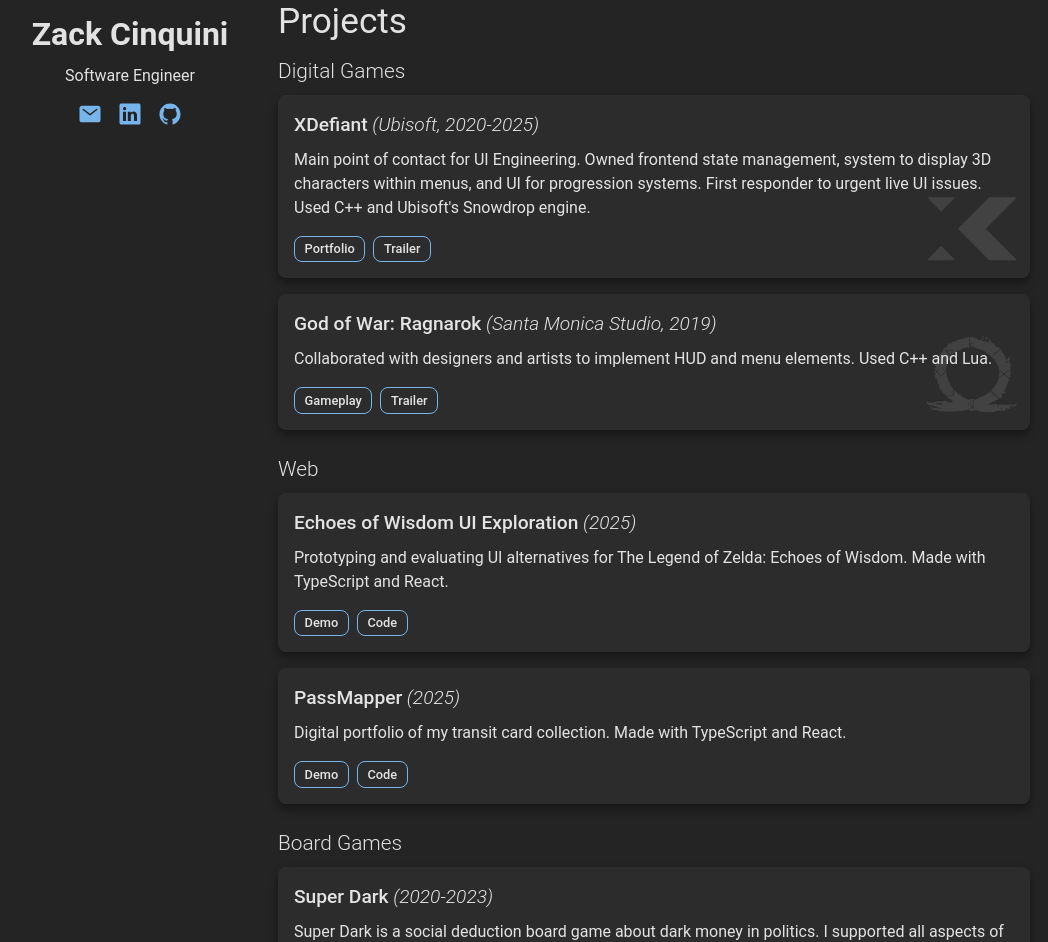
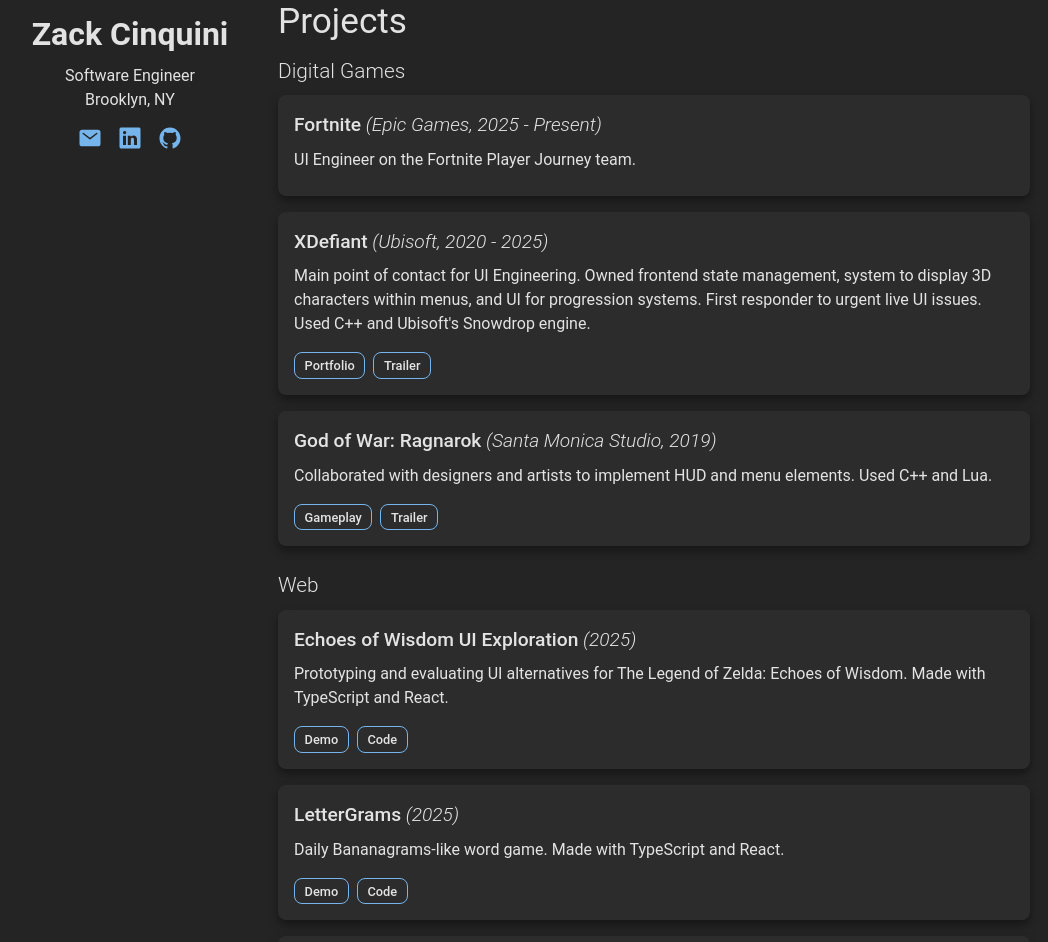
Before and after one commit to zack5/zack5.github.io, a React (Vite) app: page / in a window 1280 px wide. Shown: the part 250-1192 px from the top of the page, without its empty margins (110-1158 px from the left). Built offline with nearby package versions, Linux system fonts and the light colour scheme.

Commit message:
Adds lettergrams and epic

```diff
--- a/src/components/About.tsx
+++ b/src/components/About.tsx
@@ -3,7 +3,7 @@ export default function About() {
     <section className="about" aria-labelledby="about-heading">
       <h2 id="about-heading">About</h2>
       <p>I'm a programmer who loves creating organized and intuitive user experiences. For the past five years, I've been building interfaces in multiplayer, multiplatform video games.</p>
-      <p>I graduated from Stanford University in 2020 with MS and BS degrees in Computer Science. Please feel free to look at my <a href="/Zack Cinquini 2025.pdf" aria-label="Download resume (PDF)">resume</a> or to <a href="mailto:isaac.cinquini@gmail.com">reach out</a>!</p>
+      <p>I graduated from Stanford University in 2020 with MS and BS degrees in Computer Science. Please feel free to look at my <a href="/Zack Cinquini 2025.pdf" aria-label="Download resume (PDF)">resume</a> or <a href="mailto:isaac.cinquini@gmail.com">reach out</a>!</p>
     </section>
   );
 }
--- a/src/components/Project.tsx
+++ b/src/components/Project.tsx
@@ -13,7 +13,7 @@ export default function Project({ name, logo, description, subtitle, links }:
         {!!links && <nav className="project-links" aria-label="Project links">{links}</nav>}
       </div>
       {!!logo && <div className="project-logo" aria-hidden="true">
-        {logo}
+        {/* {logo} */}
       </div>}
     </article>
   );
--- a/src/components/Projects.tsx
+++ b/src/components/Projects.tsx
@@ -13,15 +13,20 @@ export default function Projects() {
       <div className="projects">
         <h3 id="digital-games">Digital Games</h3>
         <Project
+          name="Fortnite"
+          subtitle="Epic Games, 2025 - Present"
+          description="UI Engineer on the Fortnite Player Journey team."
+        />
+        <Project
           name="XDefiant"
-          subtitle="Ubisoft, 2020-2025"
+          subtitle="Ubisoft, 2020 - 2025"
           logo={<LogoXDefiant />}
           description="Main point of contact for UI Engineering. Owned frontend state management, system to display 3D characters within menus, and UI for progression systems. First responder to urgent live UI issues. Used C++ and Ubisoft's Snowdrop engine."
           links={[
-            <Link to="/xdefiant" aria-label="View XDefiant portfolio">
+            <Link key="portfolio" to="/xdefiant" aria-label="View XDefiant portfolio">
               <button>Portfolio</button>
             </Link>,
-            <a href="https://www.youtube.com/watch?v=NoNpmAzGyB8" aria-label="Watch XDefiant trailer">
+            <a key="trailer" href="https://www.youtube.com/watch?v=NoNpmAzGyB8" aria-label="Watch XDefiant trailer">
               <button>Trailer</button>
             </a>
           ]}
@@ -32,10 +37,10 @@ export default function Projects() {
           logo={<LogoRagnarok />}
           description="Collaborated with designers and artists to implement HUD and menu elements. Used C++ and Lua."
           links={[
-            <a href="https://youtu.be/fERuzCJuuaA?si=tXIM1V63RejpnJVa" aria-label="Watch God of War: Ragnarok gameplay">
+            <a key="gameplay" href="https://youtu.be/fERuzCJuuaA?si=tXIM1V63RejpnJVa" aria-label="Watch God of War: Ragnarok gameplay">
               <button>Gameplay</button>
             </a>,
-            <a href="https://www.youtube.com/watch?v=g1wr0DfV73E" aria-label="Watch God of War: Ragnarok trailer">
+            <a key="trailer" href="https://www.youtube.com/watch?v=g1wr0DfV73E" aria-label="Watch God of War: Ragnarok trailer">
               <button>Trailer</button>
             </a>
           ]}
@@ -46,10 +51,23 @@ export default function Projects() {
           description="Prototyping and evaluating UI alternatives for The Legend of Zelda: Echoes of Wisdom. Made with TypeScript and React. "
           subtitle="2025"
           links={[
-            <a href="https://echoes-of-wisdom-ui.netlify.app/" aria-label="View Echoes of Wisdom UI Exploration demo">
+            <a key="demo" href="https://echoes-of-wisdom-ui.netlify.app/" aria-label="View Echoes of Wisdom UI Exploration demo">
               <button>Demo</button>
             </a>,
-            <a href="https://github.com/zack5/echoes-of-wisdom-ui" aria-label="View Echoes of Wisdom UI Exploration source code">
+            <a key="code" href="https://github.com/zack5/echoes-of-wisdom-ui" aria-label="View Echoes of Wisdom UI Exploration source code">
+              <button>Code</button>
+            </a>,
+          ]}
+        />
+        <Project
+          name="LetterGrams"
+          description="Daily Bananagrams-like word game. Made with TypeScript and React. "
+          subtitle="2025"
+          links={[
+            <a key="demo" href="https://lettergrams.netlify.app/" aria-label="View LetterGrams demo">
+              <button>Demo</button>
+            </a>,
+            <a key="code" href="https://github.com/zack5/lettergrams" aria-label="View LetterGrams source code">
               <button>Code</button>
             </a>,
           ]}
@@ -59,10 +77,10 @@ export default function Projects() {
           description="Digital portfolio of my transit card collection. Made with TypeScript and React."
           subtitle="2025"
           links={[
-            <a href="https://passmapper.netlify.app/" aria-label="View PassMapper demo">
+            <a key="demo" href="https://passmapper.netlify.app/" aria-label="View PassMapper demo">
               <button>Demo</button>
             </a>,
-            <a href="https://github.com/zack5/passmapper" aria-label="View PassMapper source code">
+            <a key="code" href="https://github.com/zack5/passmapper" aria-label="View PassMapper source code">
               <button>Code</button>
             </a>,
           ]}
@@ -70,11 +88,11 @@ export default function Projects() {
         <h3 id="board-games">Board Games</h3>
         <Project
           name="Super Dark"
-          subtitle="2020-2023"
+          subtitle="2020 - 2023"
           logo={<LogoSuperDark />}
           description="Super Dark is a social deduction board game about dark money in politics. I supported all aspects of production across our five-person team, including design, playtesting, manufacturing, and fulfillment. Funded through a successful Kickstarter campaign that raised over $25,000."
           links={[
-            <a href="https://www.kickstarter.com/projects/superdark/super-dark" aria-label="View Super Dark Kickstarter campaign">
+            <a key="kickstarter" href="https://www.kickstarter.com/projects/superdark/super-dark" aria-label="View Super Dark Kickstarter campaign">
               <button>Kickstarter</button>
             </a>
           ]}
@@ -85,7 +103,7 @@ export default function Projects() {
           name="Visualizing DNA folding and transcription in embryogenesis at single-cell resolution"
           subtitle="Nature 2019"
           links={[
-            <a href="https://doi.org/10.1038/s41586-019-1035-4" aria-label="Read Boettiger Lab paper">
+            <a key="paper" href="https://doi.org/10.1038/s41586-019-1035-4" aria-label="Read Boettiger Lab paper">
               <button>Paper</button>
             </a>
           ]}
--- a/src/components/Sidebar.tsx
+++ b/src/components/Sidebar.tsx
@@ -12,7 +12,7 @@ export default function Sidebar() {
       <Link to="/" className="no-text-decoration">
         <h1>Zack Cinquini</h1>
       </Link>
-      <span>Software Engineer</span>
+      <span>Software Engineer<br/>Brooklyn, NY</span>
       <div className="social-links" aria-label="Social media links">
         <a href="mailto:isaac.cinquini@gmail.com" aria-label="Send email">
           <IoMail aria-hidden="true" />
```
